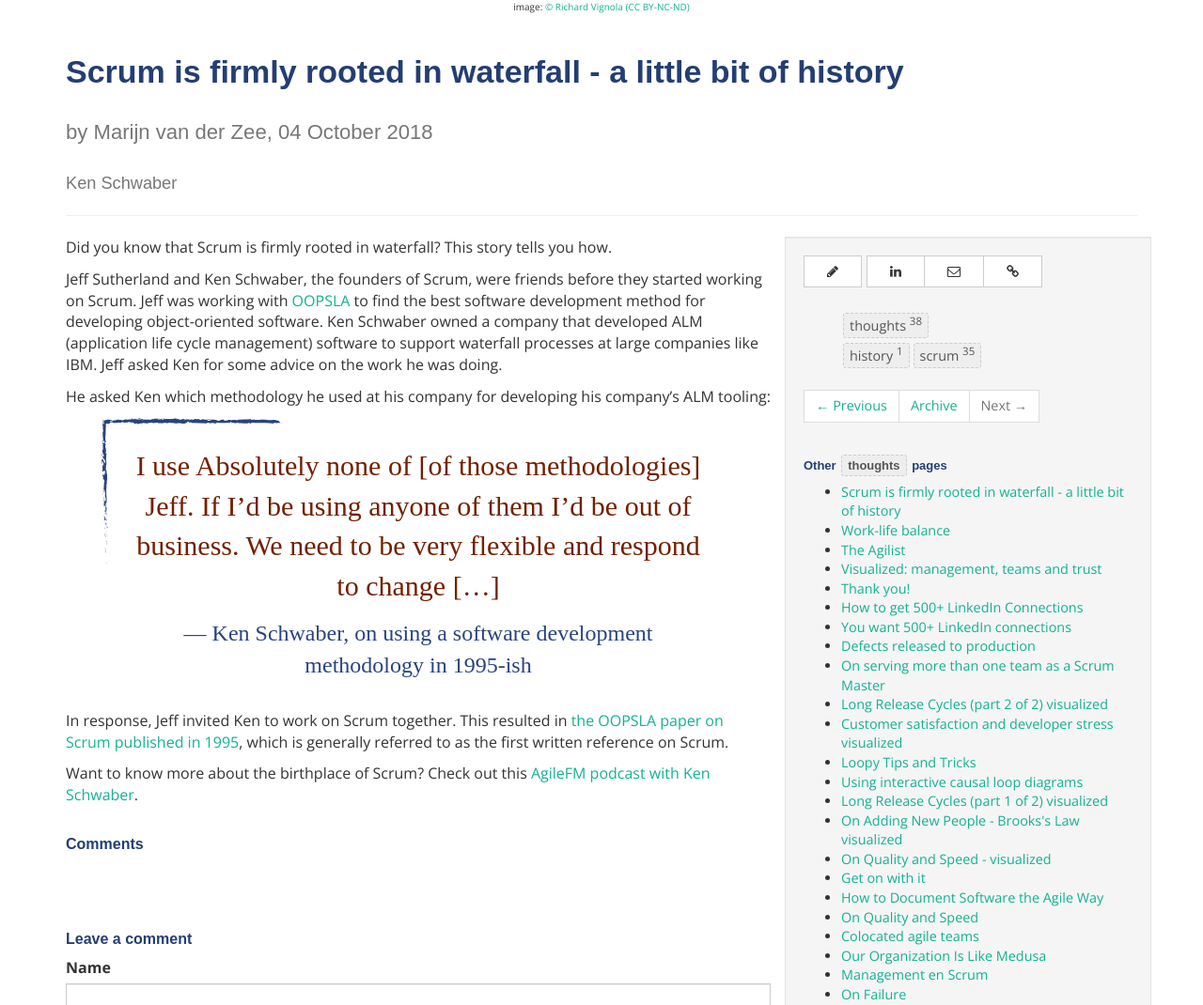
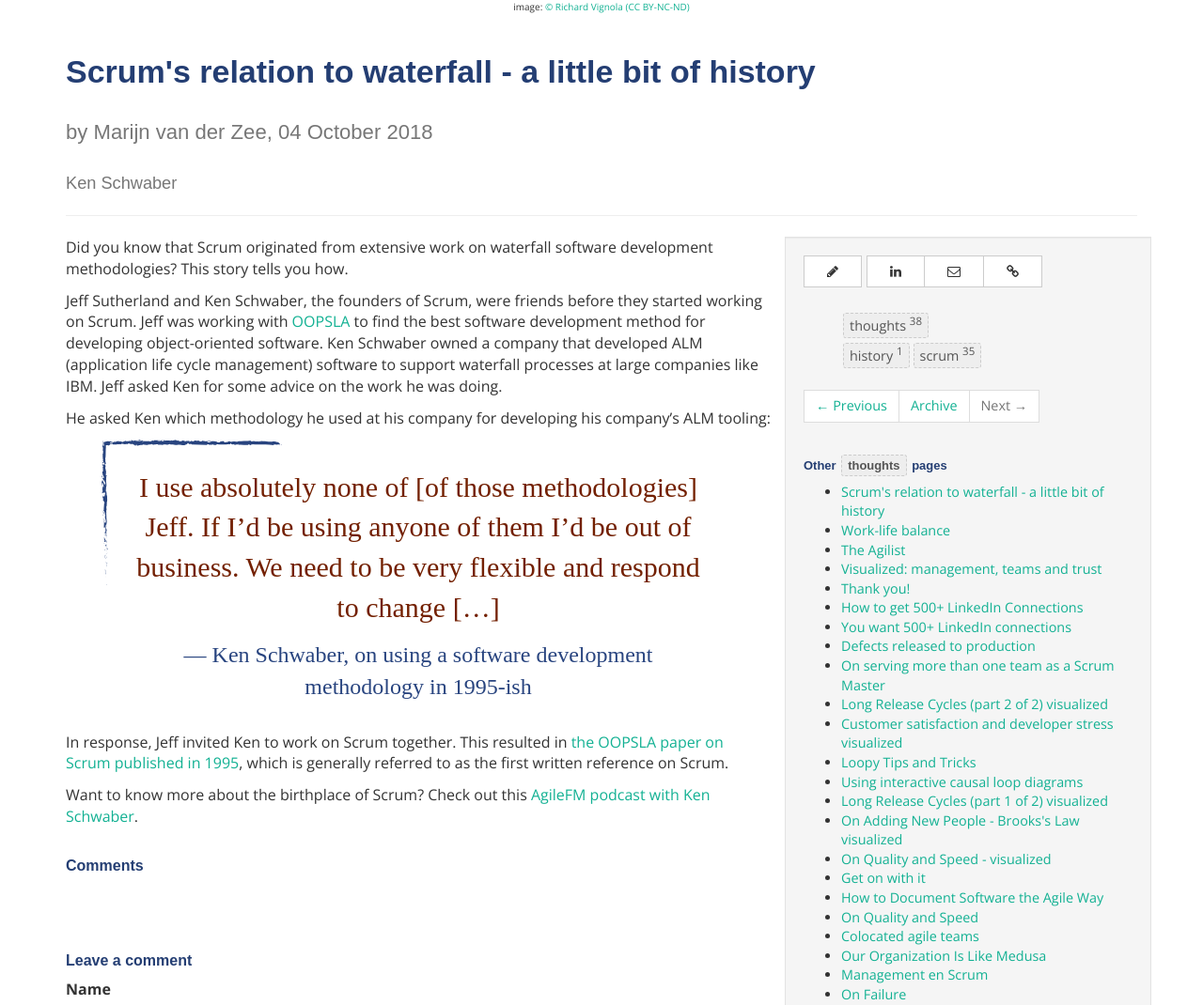
Before and after one commit to serraict/serraict.github.io, a Jekyll site: the page built from _posts/thoughts/2018-10-04-history-waterfall-and-scrum.md, in a window 1280 px wide and 1400 px high. Shown: the part 330-1400 px from the top of the window at 94% size. Built offline with Jekyll 4.4.1, drawn with Linux system fonts in a browser that asks for light colours; nearby versions of some CDN libraries; some web fonts are replaced.

Commit message:
Replace 'rooted in' with related to

```diff
--- a/_posts/thoughts/2018-10-04-history-waterfall-and-scrum.md
+++ b/_posts/thoughts/2018-10-04-history-waterfall-and-scrum.md
@@ -3,15 +3,16 @@ layout: post
 category : thoughts
 tagline: Ken Schwaber
 tags : [history, scrum]
-title: Scrum is firmly rooted in waterfall - a little bit of history
+title: Scrum's relation to waterfall - a little bit of history
 description:
-  Did you know that Scrum is firmly rooted in waterfall?
-  This story tells you how.
+  Did you know that Scrum has a strong relation to waterfall?
+  This story tells you how they're related.
 
 ---
 {% include JB/setup %}
 
-Did you know that Scrum is firmly rooted in waterfall?
+Did you know that Scrum originated
+from extensive work on waterfall software development methodologies?
 This story tells you how.
 
 Jeff Sutherland and Ken Schwaber, the founders of Scrum,
@@ -26,7 +27,7 @@ Jeff asked Ken for some advice on the work he was doing.
 He asked Ken which methodology he used at his company for developing his company's ALM tooling:
 
 
-> I use Absolutely none of [of those methodologies] Jeff.
+> I use absolutely none of [of those methodologies] Jeff.
 > If I'd be using anyone of them I'd be out of business.
 > We need to be very flexible and respond to change [...]
 >
```
